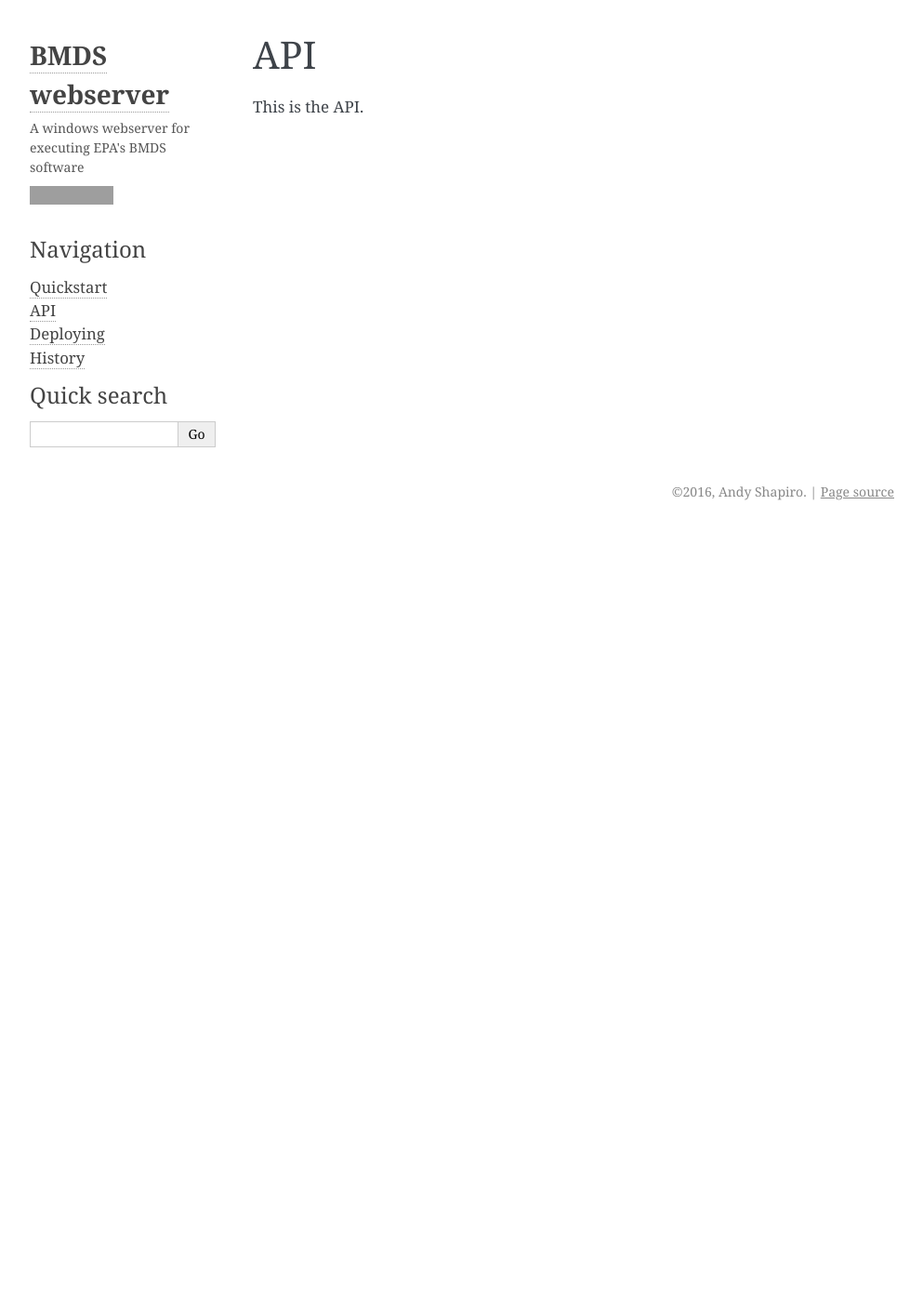
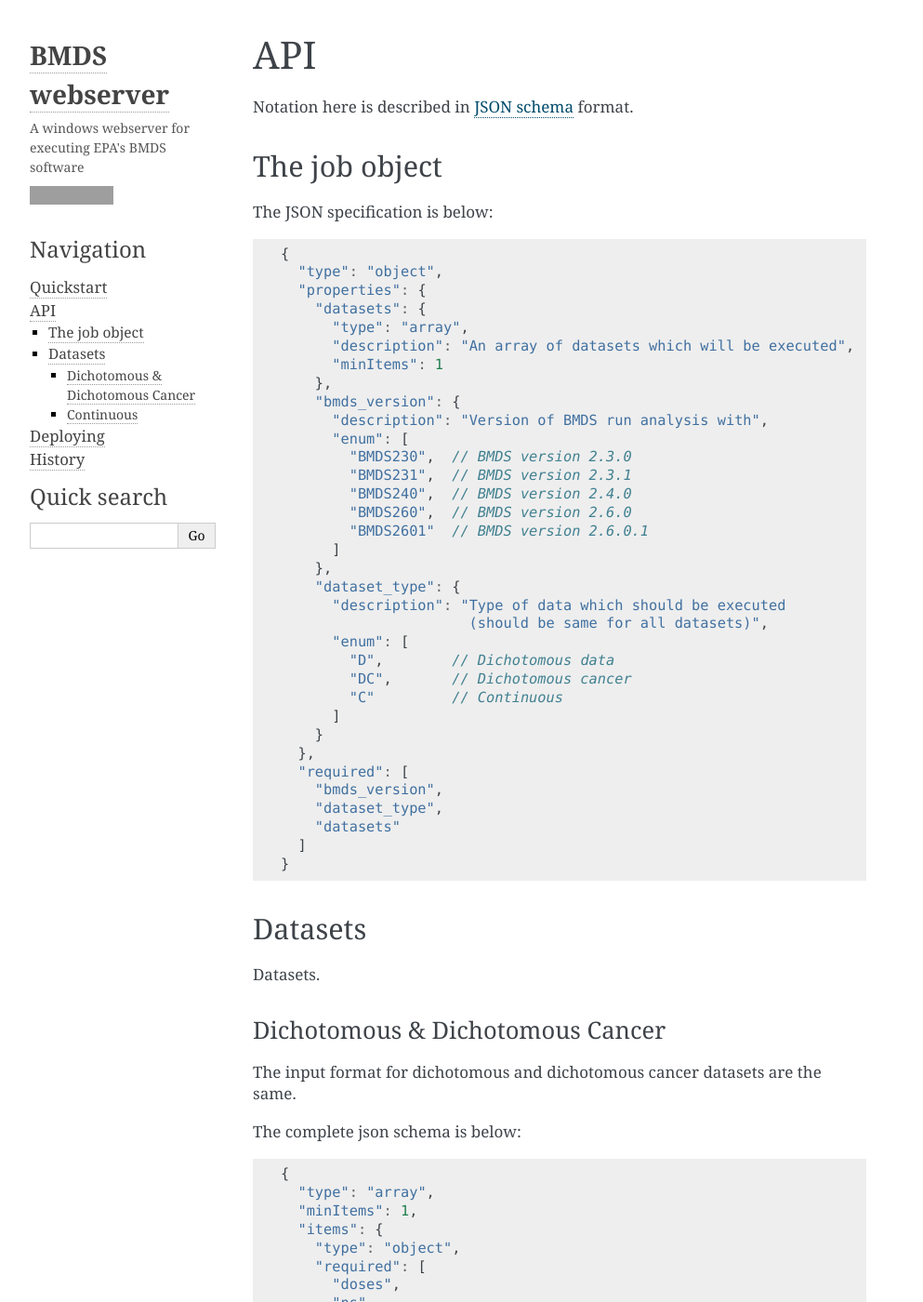
Before and after one commit to shapiromatron/bmds-server, a Sphinx documentation site: the page built from docs/api.rst, in a window 1280 px wide and 1400 px high. Shown: the whole window at 93% size, without its empty margins (148-1141 px from the left). Built offline with Sphinx 7.4.7, drawn with Linux system fonts in a browser that asks for light colours; some of the changed text lies outside the part shown; grey boxes are pictures that could not be loaded.

Commit message:
add description fields to json schema and basic api rst

```diff
--- a/docs/api.rst
+++ b/docs/api.rst
@@ -1,4 +1,177 @@
 API
-~~~
+===
 
-This is the API.
+Notation here is described in `JSON schema`_ format.
+
+
+.. _`JSON schema`: http://json-schema.org/
+
+The job object
+~~~~~~~~~~~~~~
+
+
+
+The JSON specification is below:
+
+.. code-block:: javascript
+
+    {
+      "type": "object",
+      "properties": {
+        "datasets": {
+          "type": "array",
+          "description": "An array of datasets which will be executed",
+          "minItems": 1
+        },
+        "bmds_version": {
+          "description": "Version of BMDS run analysis with",
+          "enum": [
+            "BMDS230",  // BMDS version 2.3.0
+            "BMDS231",  // BMDS version 2.3.1
+            "BMDS240",  // BMDS version 2.4.0
+            "BMDS260",  // BMDS version 2.6.0
+            "BMDS2601"  // BMDS version 2.6.0.1
+          ]
+        },
+        "dataset_type": {
+          "description": "Type of data which should be executed
+                          (should be same for all datasets)",
+          "enum": [
+            "D",        // Dichotomous data
+            "DC",       // Dichotomous cancer
+            "C"         // Continuous
+          ]
+        }
+      },
+      "required": [
+        "bmds_version",
+        "dataset_type",
+        "datasets"
+      ]
+    }
+
+Datasets
+~~~~~~~~
+
+Datasets.
+
+
+Dichotomous & Dichotomous Cancer
+--------------------------------
+
+The input format for dichotomous and dichotomous cancer datasets are the same.
+
+The complete json schema is below:
+
+.. code-block:: javascript
+
+    {
+      "type": "array",
+      "minItems": 1,
+      "items": {
+        "type": "object",
+        "required": [
+          "doses",
+          "ns",
+          "incidences"
+        ],
+        "properties": {
+          "incidences": {
+            "type": "array",
+            "description": "An array of positive responses (int),
+                            one for each dose-group",
+            "minItems": 3,
+            "items": {
+              "type": "integer",
+              "minimum": 0
+            }
+          },
+          "doses": {
+            "type": "array",
+            "description": "An array of doses (float),
+                            one for each dose-group",
+            "minItems": 3,
+            "items": {
+              "type": "number",
+              "minimum": 0
+            }
+          },
+          "ns": {
+            "type": "array",
+            "description": "An array of total Ns (int),
+                            one for each dose-group",
+            "minItems": 3,
+            "items": {
+              "type": "integer",
+              "minimum": 0,
+              "exclusiveMinimum": true
+            }
+          }
+        }
+      }
+    }
+
+
+Continuous
+----------
+
+The input format for continuous is slightly different.
+
+The complete json schema is below:
+
+.. code-block:: javascript
+
+    {
+      "type": "array",
+      "minItems": 1,
+      "items": {
+        "type": "object",
+        "required": [
+          "doses",
+          "ns",
+          "responses",
+          "stdevs"
+        ],
+        "properties": {
+          "responses": {
+            "type": "array",
+            "description": "An array of response means (float),
+                            one for each dose-group",
+            "minItems": 3,
+            "items": {
+              "type": "number"
+            }
+          },
+          "stdevs": {
+            "type": "array",
+            "description": "An array of response standard-deviations (float),
+                            one for each dose-group",
+            "minItems": 3,
+            "items": {
+              "type": "number"
+            }
+          },
+          "doses": {
+            "type": "array",
+            "description": "An array of doses (float),
+                            one for each dose-group",
+            "minItems": 3,
+            "items": {
+              "type": "number",
+              "minimum": 0
+            }
+          },
+          "ns": {
+            "type": "array",
+            "description": "An array of Ns (int),
+                            one of each dose-group",
+            "minItems": 3,
+            "items": {
+              "type": "integer",
+              "minimum": 0,
+              "exclusiveMinimum": true
+            }
+          }
+        }
+      }
+    }
```
Also changed, not shown: 1 other file.
